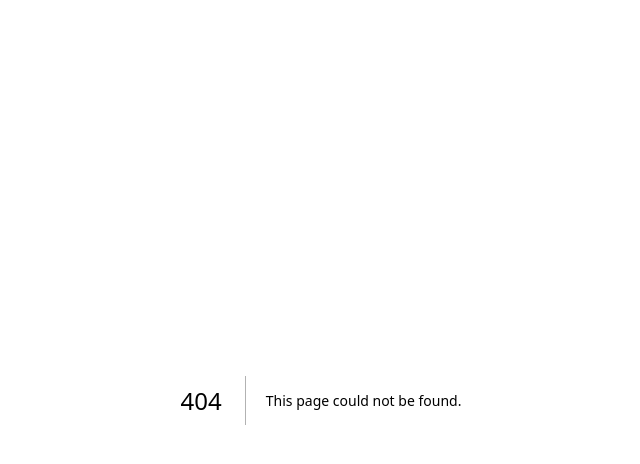
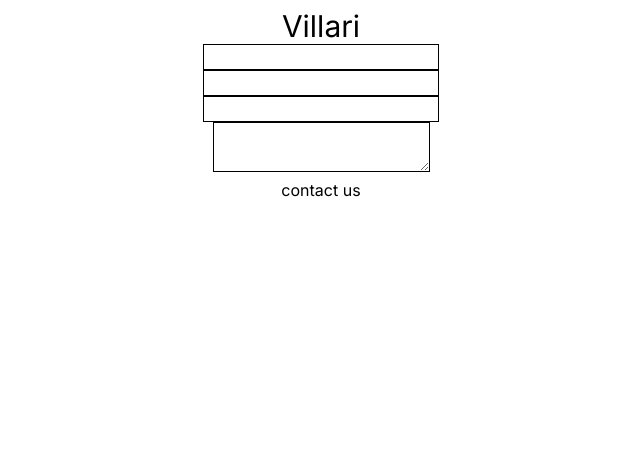
Before and after one commit to hyderbeck/vilari, a Next.js app: page /checkout in a window 1280 px wide. Before the commit this address had no page. Shown: the top 464 px of the page, without its empty margins (319-959 px from the left). Built offline with nearby package versions, Linux system fonts and the light colour scheme.

Commit message:
feat: draft app

```diff
--- /dev/null
+++ b/app/(home)/[item]/page.tsx
@@ -0,0 +1,12 @@
+export default function Item({ params }: { params: { item: string } }) {
+  return (
+    <main className="flex">
+      <img alt="" />
+      <h2 className="text-2xl">{params.item}</h2>
+      <p></p>
+      <p></p>
+      <p></p>
+      <button></button>
+    </main>
+  );
+}
--- /dev/null
+++ b/app/(home)/layout.tsx
@@ -0,0 +1,33 @@
+import Preview from "@/components/preview";
+import Link from "next/link";
+
+export default function HomeLayout({
+  children,
+}: Readonly<{
+  children: React.ReactNode;
+}>) {
+  return (
+    <>
+      <header className="flex">
+        <h1 className="text-3xl">
+          <Link href="/">Villari</Link>
+        </h1>
+        <button>search</button>
+        <input type="search" />
+        <button>bag</button>
+        <section className="flex items-center">
+          <Preview />
+          <p>empty</p>
+          <Link href="/checkout">checkout</Link>
+        </section>
+        <button>navbar</button>
+        <nav>
+          <ul>
+            <li></li>
+          </ul>
+        </nav>
+      </header>
+      {children}
+    </>
+  );
+}
--- /dev/null
+++ b/app/(home)/page.tsx
@@ -0,0 +1,13 @@
+import Preview from "@/components/preview";
+
+export default function Home() {
+  return (
+    <main>
+      <h2></h2>
+      <p></p>
+      <section>
+        <Preview />
+      </section>
+    </main>
+  );
+}
--- /dev/null
+++ b/app/checkout/layout.tsx
@@ -0,0 +1,18 @@
+import Link from "next/link";
+
+export default function CheckoutLayout({
+  children,
+}: Readonly<{
+  children: React.ReactNode;
+}>) {
+  return (
+    <>
+      <header className="flex">
+        <h1 className="text-3xl">
+          <Link href="/">Villari</Link>
+        </h1>
+      </header>
+      {children}
+    </>
+  );
+}
--- /dev/null
+++ b/app/checkout/page.tsx
@@ -0,0 +1,26 @@
+import Preview from "@/components/preview";
+
+export default function Checkout() {
+  return (
+    <main>
+      <h2></h2>
+      <form className="flex flex-col items-center">
+        <label>
+          <input type="text" />
+        </label>
+        <label>
+          <input type="tel" />
+        </label>
+        <label>
+          <input type="text" />
+        </label>
+        <label>
+          <textarea />
+        </label>
+      </form>
+      <section>
+        <Preview />
+      </section>
+    </main>
+  );
+}
--- a/app/globals.css
+++ b/app/globals.css
@@ -1,6 +1,13 @@
 @tailwind base;
 @tailwind components;
 @tailwind utilities;
+
+@layer base {
+  input,
+  textarea {
+    @apply border border-black;
+  }
+}
 
 /*
 
--- a/app/layout.tsx
+++ b/app/layout.tsx
@@ -16,7 +16,12 @@ export default function RootLayout({
 }>) {
   return (
     <html lang="en">
-      <body className={inter.className}>{children}</body>
+      <body className={`${inter.className} flex flex-col items-center p-2`}>
+        {children}
+        <footer>
+          <address className="not-italic">contact us</address>
+        </footer>
+      </body>
     </html>
   );
 }
--- a/app/page.tsx
+++ /dev/null
@@ -1,7 +0,0 @@
-export default function Home() {
-  return (
-    <main className="flex min-h-screen flex-col items-center justify-between p-6">
-      <h1 className="text-3xl">Villari</h1>
-    </main>
-  );
-}
--- /dev/null
+++ b/components/preview.tsx
@@ -0,0 +1,11 @@
+export default function Preview() {
+  return (
+    <article className="flex">
+      <img alt="" />
+      <h3></h3>
+      <p></p>
+      <p></p>
+      <button></button>
+    </article>
+  );
+}
```
